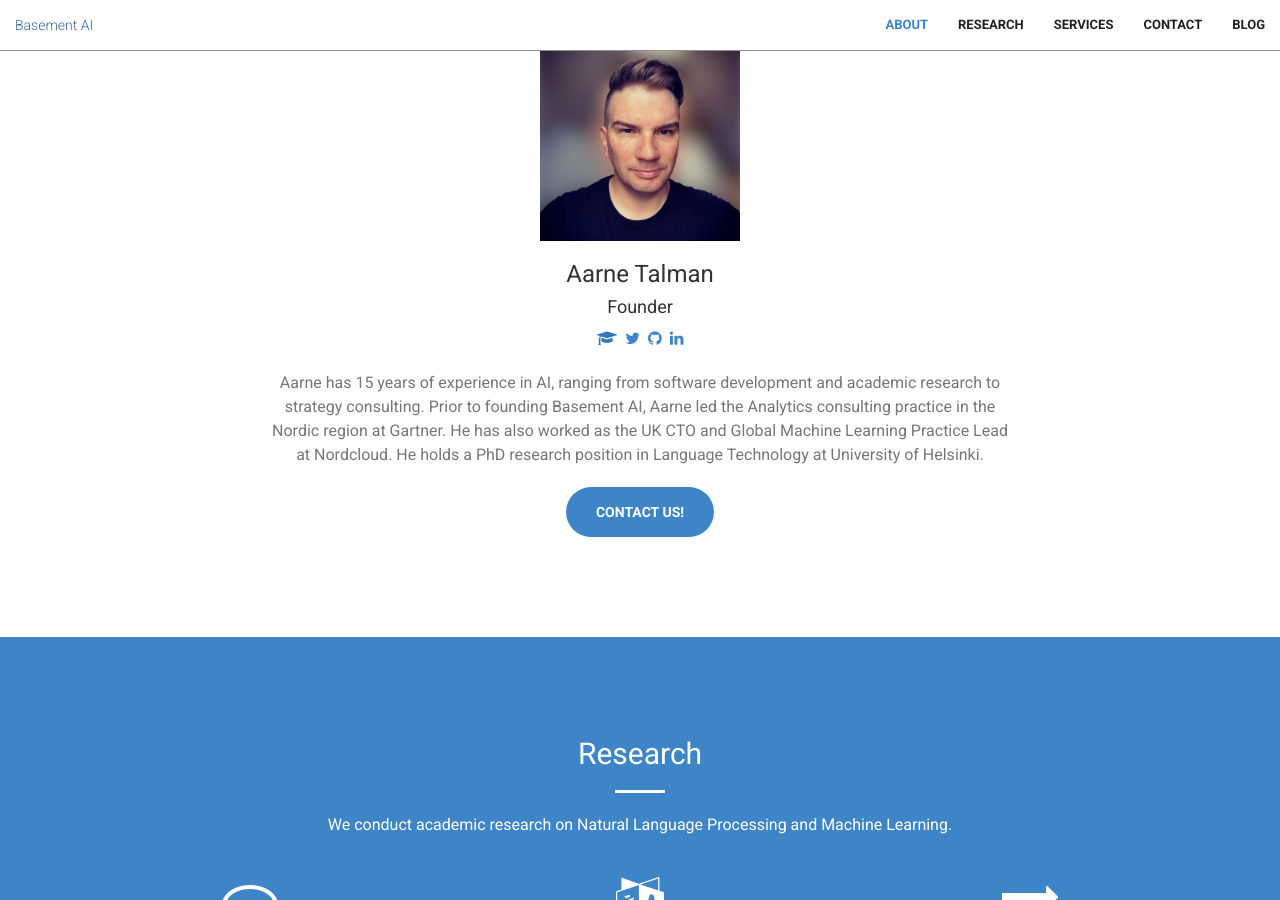
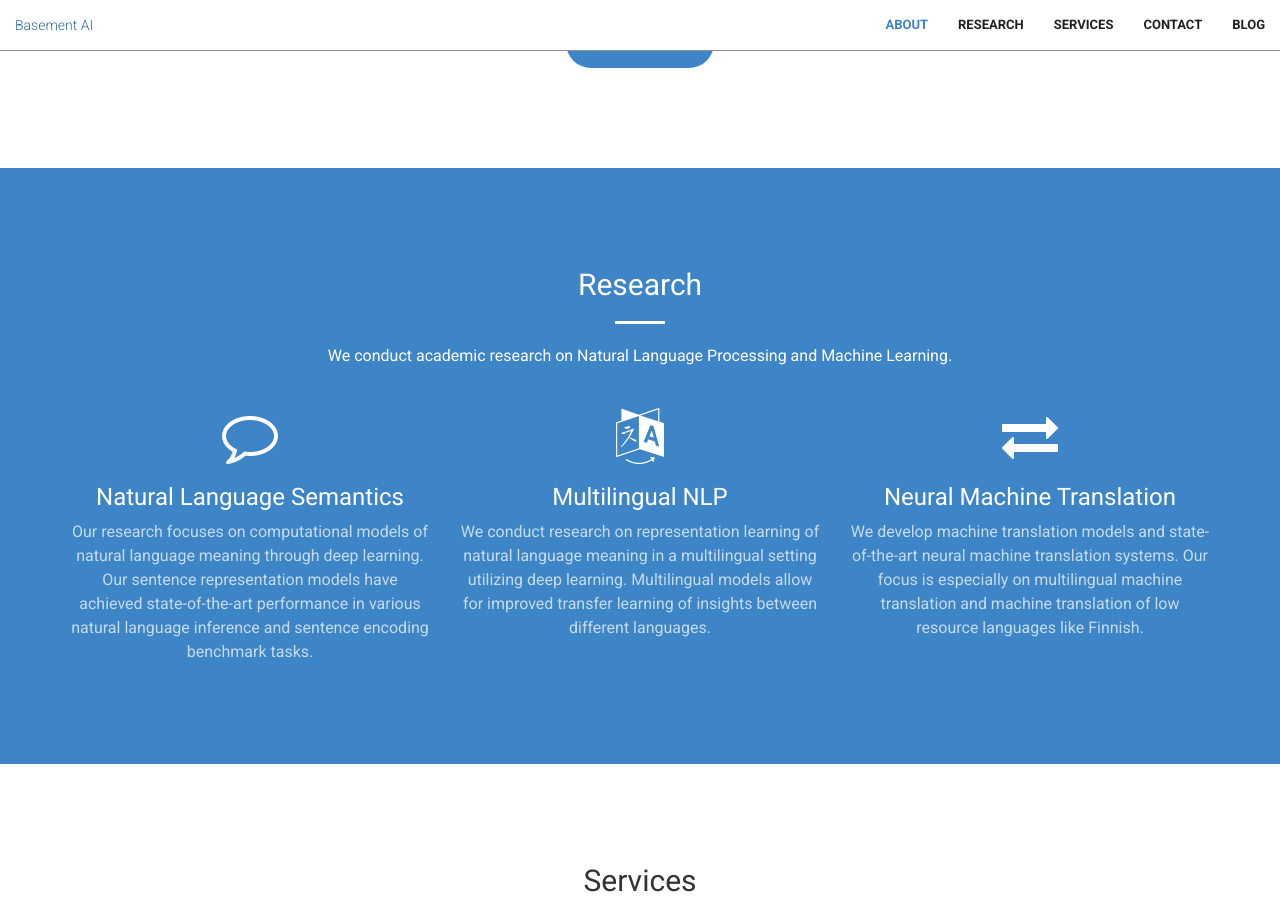
Before and after one commit to Basement-AI/basement-ai.github.io, a Jekyll site: the page built from index.html, in a window 1280 px wide and 900 px high, scrolled down 1198 px. Built offline with Jekyll 4.4.1, drawn with Linux system fonts in a browser that asks for light colours.

Commit message:
updated links

```diff
--- a/_includes/about.html
+++ b/_includes/about.html
@@ -11,22 +11,7 @@
                   AI and natural language processing related initiatives.
                   Our expertise and experience ranges from strategy definition to hands-on development of
                   state-of-the-art machine learning and NLP systems.</p>
-                  <hr class="primary">
-                  <p><img src="img/aarne.png" align="middle" width="200" height="200"></p>
-                  <h3>Aarne Talman</h3>
-                  <h4>Founder</h4>
-                  <p>
-                  <a href="https://scholar.google.com/citations?user=kKvJ8QIAAAAJ"><i class="fa fa-graduation-cap"></i></a>&nbsp;
-                  <a href="https://twitter.com/talman_ai"><i class="fa fa-twitter text-primary"></i></a>&nbsp;
-                  <a href="https://github.com/aarnetalman"><i class="fa fa-github text-primary"></i></a>&nbsp;
-                  <a href="https://linkedin.com/in/talman"><i class="fa fa-linkedin text-primary"></i></a></p>
-                  <p class="text-muted">Aarne has 15 years of experience in AI, ranging from
-                  software development and academic research to strategy consulting. Prior to founding Basement AI,
-                  Aarne led the Analytics consulting practice in the Nordic region at Gartner.
-                  He has also worked as the UK CTO and Global Machine Learning Practice Lead at Nordcloud.
-                  He holds a PhD research position in Language Technology at University of Helsinki.
-                  </p>
-            </div>
+                  </div>
       <div class="col-lg-8 col-lg-offset-2 text-center">
                 <a href="#contact" class="btn btn-primary btn-xl page-scroll">Contact us!</a>
       </div>
```
Also changed, not shown: 3 other files.
